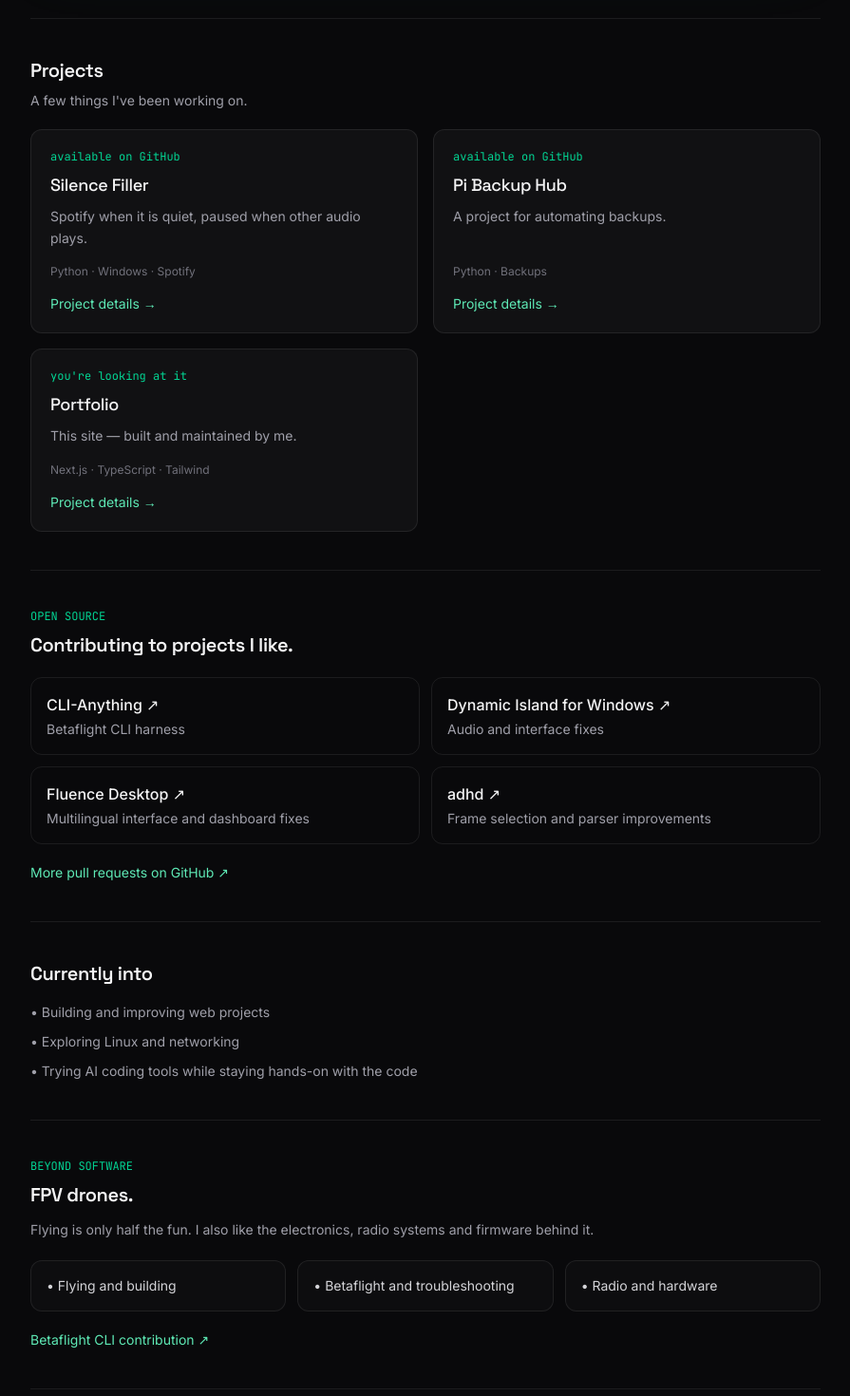
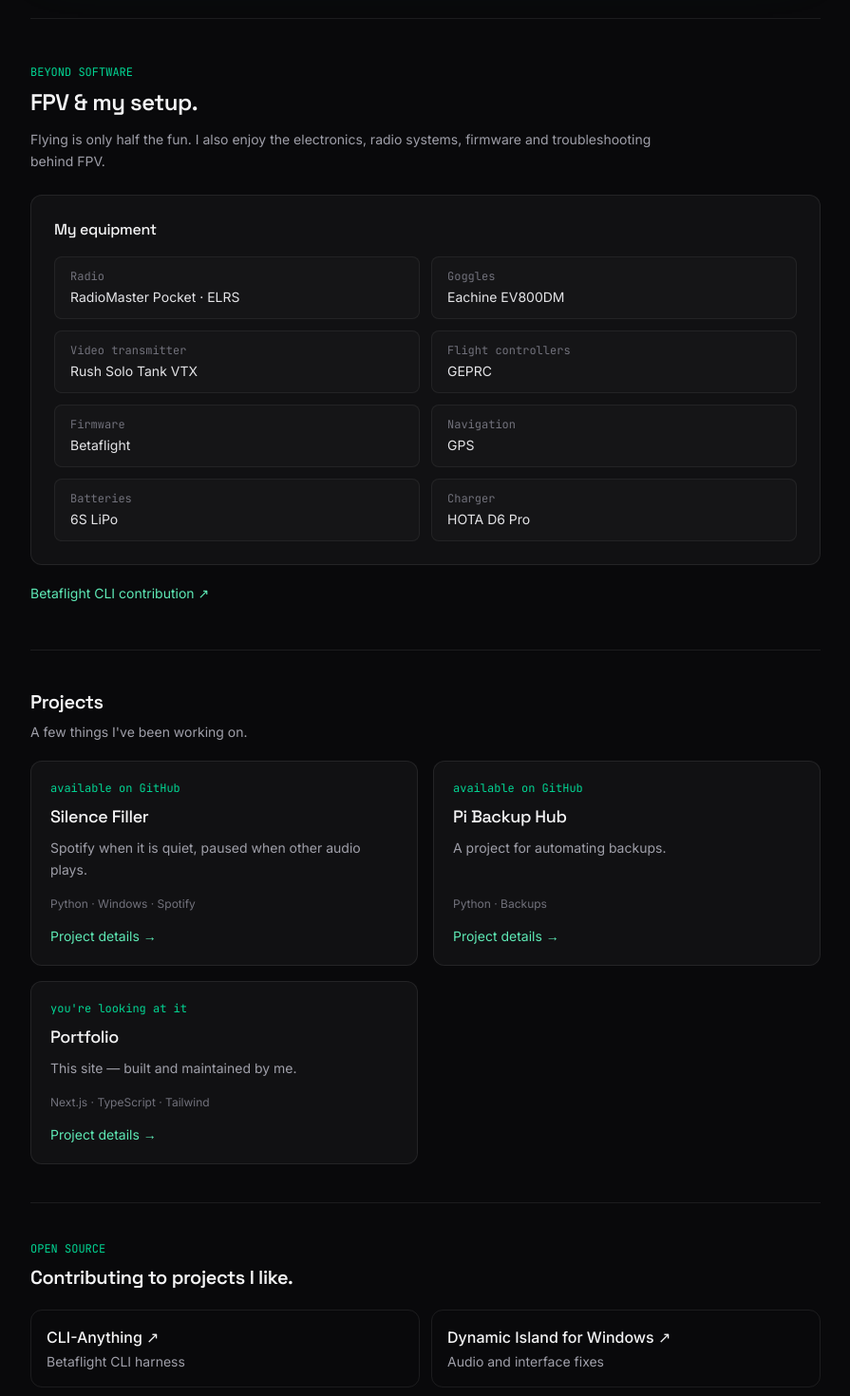
Before and after one commit to 3u2t/portfolio, a Next.js app: page / in a window 1280 px wide. Shown: the part 1160-2630 px from the top of the page at 95% size, without its empty margins (192-1087 px from the left). Built offline with nearby package versions, Linux system fonts and the light colour scheme.

Commit message:
Feature FPV setup in middle of homepage

```diff
--- a/src/app/page.tsx
+++ b/src/app/page.tsx
@@ -33,6 +33,28 @@ export default function Home() {
           <p className="mt-2 text-sm text-zinc-400">A little interactive demo. Type <span className="font-mono text-zinc-200">help</span> to explore.</p>
         </div>
         <TerminalVisual />
+      </section>
+
+      <section id="fpv" aria-labelledby="fpv-heading" className="scroll-mt-24 border-t border-white/[0.08] py-12">
+        <p className="font-mono text-xs text-emerald-400">BEYOND SOFTWARE</p>
+        <h2 id="fpv-heading" className="mt-2 text-2xl font-semibold text-zinc-100">FPV &amp; my setup.</h2>
+        <p className="mt-3 max-w-2xl text-sm leading-relaxed text-zinc-400">Flying is only half the fun. I also enjoy the electronics, radio systems, firmware and troubleshooting behind FPV.</p>
+        <div className="mt-6 rounded-xl border border-white/[0.08] bg-[#111113] p-5 sm:p-6">
+          <h3 className="font-medium text-zinc-100">My equipment</h3>
+          <dl className="mt-4 grid gap-3 sm:grid-cols-2">
+            {[
+              ["Radio", "RadioMaster Pocket · ELRS"],
+              ["Goggles", "Eachine EV800DM"],
+              ["Video transmitter", "Rush Solo Tank VTX"],
+              ["Flight controllers", "GEPRC"],
+              ["Firmware", "Betaflight"],
+              ["Navigation", "GPS"],
+              ["Batteries", "6S LiPo"],
+              ["Charger", "HOTA D6 Pro"],
+            ].map(([label, value]) => <div key={label} className="rounded-lg border border-white/[0.06] bg-white/[0.02] px-4 py-3"><dt className="font-mono text-xs text-zinc-500">{label}</dt><dd className="mt-1 text-sm text-zinc-200">{value}</dd></div>)}
+          </dl>
+        </div>
+        <a href="https://github.com/HKUDS/CLI-Anything/pull/595" target="_blank" rel="noopener noreferrer" className="mt-5 inline-block text-sm text-emerald-300 hover:underline">Betaflight CLI contribution ↗</a>
       </section>
 
       <section id="projects" className="scroll-mt-24 border-t border-white/[0.08] py-10">
@@ -74,18 +96,6 @@ export default function Home() {
         </ul>
       </section>
 
-      <section id="fpv" aria-labelledby="fpv-heading" className="scroll-mt-24 border-t border-white/[0.08] py-10">
-        <p className="font-mono text-xs text-emerald-400">BEYOND SOFTWARE</p>
-        <h2 id="fpv-heading" className="mt-2 text-xl font-semibold text-zinc-100">FPV drones.</h2>
-        <p className="mt-3 max-w-2xl text-sm leading-relaxed text-zinc-400">Flying is only half the fun. I also like the electronics, radio systems and firmware behind it.</p>
-        <ul className="mt-5 grid gap-3 text-sm text-zinc-300 sm:grid-cols-3">
-          <li className="rounded-xl border border-white/[0.08] bg-white/[0.02] p-4">• Flying and building</li>
-          <li className="rounded-xl border border-white/[0.08] bg-white/[0.02] p-4">• Betaflight and troubleshooting</li>
-          <li className="rounded-xl border border-white/[0.08] bg-white/[0.02] p-4">• Radio and hardware</li>
-        </ul>
-        <a href="https://github.com/HKUDS/CLI-Anything/pull/595" target="_blank" rel="noopener noreferrer" className="mt-5 inline-block text-sm text-emerald-300 hover:underline">Betaflight CLI contribution ↗</a>
-      </section>
-
       <section id="contact" className="scroll-mt-24 border-t border-white/[0.08] pt-10">
         <h2 className="text-xl font-semibold text-zinc-100">Say hi.</h2>
         <p className="mt-2 text-sm text-zinc-400">Find me on GitHub.</p>
```
